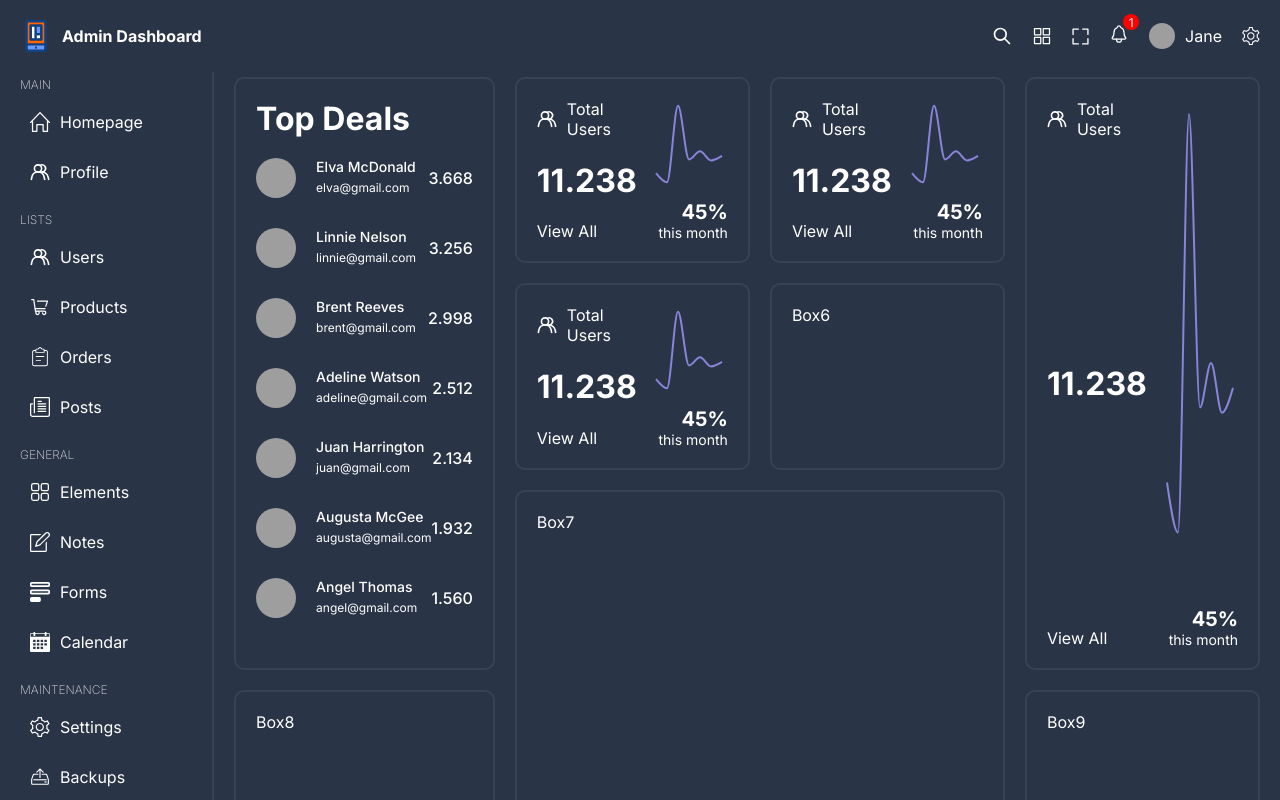
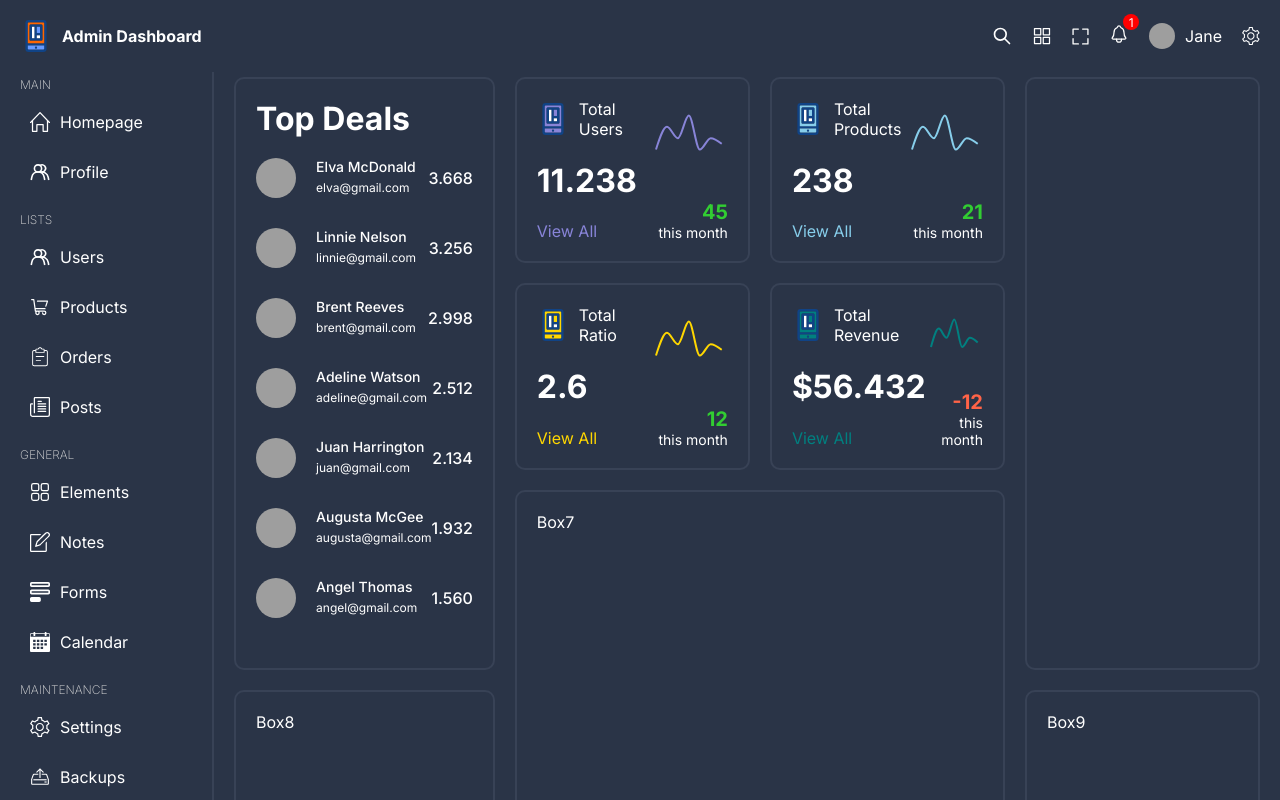
Before and after one commit to Alphairus/Admin-Dashboard, a React (Vite) app: page / in a window 1280 px wide. Shown: the top 800 px of the page. Built offline with nearby package versions, Linux system fonts and the light colour scheme; grey boxes are pictures that could not be loaded.

Commit message:
ChartBox component

```diff
--- a/src/components/chartBox/ChartBox.tsx
+++ b/src/components/chartBox/ChartBox.tsx
@@ -2,68 +2,31 @@
 import { Link } from "react-router-dom";
 import { ResponsiveContainer, LineChart, Line, Tooltip } from "recharts"
 
+type Props = {
+    color: string;
+    icon: string;
+    title: string;
+    dataKey: string;
+    number: number | string;
+    percentage: number;
+    chartData: object[];
+};
 
-const data = [
-    {
-      name: 'Page A',
-      uv: 4000,
-      pv: 2400,
-      amt: 2400,
-    },
-    {
-      name: 'Page B',
-      uv: 3000,
-      pv: 1398,
-      amt: 2210,
-    },
-    {
-      name: 'Page C',
-      uv: 2000,
-      pv: 9800,
-      amt: 2290,
-    },
-    {
-      name: 'Page D',
-      uv: 2780,
-      pv: 3908,
-      amt: 2000,
-    },
-    {
-      name: 'Page E',
-      uv: 1890,
-      pv: 4800,
-      amt: 2181,
-    },
-    {
-      name: 'Page F',
-      uv: 2390,
-      pv: 3800,
-      amt: 2500,
-    },
-    {
-      name: 'Page G',
-      uv: 3490,
-      pv: 4300,
-      amt: 2100,
-    },
-  ];
-
-
-const ChartBox = () => {
+const ChartBox = (props: Props) => {
   return (
     <div className="chartBox">
       <div className="boxInfo">
       <div className="title">
-        <img src="/user.svg" alt="" />
-        <span>Total Users</span>
+        <img src={props.icon} alt="" />
+        <span>{props.title}</span>
       </div>
-      <h1>11.238</h1>
-      <Link to="/">View All</Link>
+      <h1>{props.number}</h1>
+      <Link to="/" style={{color:props.color}}>View All</Link>
       </div>
       <div className="chartInfo">
         <div className="chart">
-        <ResponsiveContainer width="100%" height="100%">
-        <LineChart width={300} height={100} data={data}>
+        <ResponsiveContainer width="99%" height="100%">
+        <LineChart data={props.chartData}>
             <Tooltip
             contentStyle={{background:"transparent", border:"none"}}
             labelStyle={{display:"none"}}
@@ -71,8 +34,8 @@
             />
           <Line
             type="monotone"
-            dataKey="pv"
-            stroke="#8884d8"
+            dataKey={props.dataKey}
+            stroke={props.color}
             strokeWidth={2}
             dot={false}
            />
@@ -80,7 +43,12 @@
       </ResponsiveContainer>
         </div>
         <div className="texts">
-            <span className="percentage">45%</span>
+            <span
+                className="percentage"
+                style={{color: props.percentage < 0 ? "tomato" : "limegreen"}}
+            >
+                {props.percentage}
+            </span>
             <span className="duration">this month</span>
         </div>
       </div>
--- a/src/data.ts
+++ b/src/data.ts
@@ -165,3 +165,72 @@
       amount: "1.560",
     },
   ];
+
+  export const chartBoxUser = {
+    color: "#8884d8",
+    icon: "/userIcon.svg",
+    title: "Total Users",
+    number: "11.238",
+    dataKey: "users",
+    percentage: 45,
+    chartData: [
+      { name: "Sun", users: 400 },
+      { name: "Mon", users: 600 },
+      { name: "Tue", users: 500 },
+      { name: "Wed", users: 700 },
+      { name: "Thu", users: 400 },
+      { name: "Fri", users: 500 },
+      { name: "Sat", users: 450 },
+    ],
+  };
+  export const chartBoxProduct = {
+    color: "skyblue",
+    icon: "/productIcon.svg",
+    title: "Total Products",
+    number: "238",
+    dataKey: "products",
+    percentage: 21,
+    chartData: [
+      { name: "Sun", products: 400 },
+      { name: "Mon", products: 600 },
+      { name: "Tue", products: 500 },
+      { name: "Wed", products: 700 },
+      { name: "Thu", products: 400 },
+      { name: "Fri", products: 500 },
+      { name: "Sat", products: 450 },
+    ],
+  };
+  export const chartBoxRevenue = {
+    color: "teal",
+    icon: "/revenueIcon.svg",
+    title: "Total Revenue",
+    number: "$56.432",
+    dataKey: "revenue",
+    percentage: -12,
+    chartData: [
+      { name: "Sun", revenue: 400 },
+      { name: "Mon", revenue: 600 },
+      { name: "Tue", revenue: 500 },
+      { name: "Wed", revenue: 700 },
+      { name: "Thu", revenue: 400 },
+      { name: "Fri", revenue: 500 },
+      { name: "Sat", revenue: 450 },
+    ],
+  };
+  export const chartBoxConversion = {
+    color: "gold",
+    icon: "/conversionIcon.svg",
+    title: "Total Ratio",
+    number: "2.6",
+    dataKey: "ratio",
+    percentage: 12,
+    chartData: [
+      { name: "Sun", ratio: 400 },
+      { name: "Mon", ratio: 600 },
+      { name: "Tue", ratio: 500 },
+      { name: "Wed", ratio: 700 },
+      { name: "Thu", ratio: 400 },
+      { name: "Fri", ratio: 500 },
+      { name: "Sat", ratio: 450 },
+    ],
+  };
--- a/src/pages/home/Home.tsx
+++ b/src/pages/home/Home.tsx
@@ -1,5 +1,6 @@
 import ChartBox from "../../components/chartBox/ChartBox"
 import TopBox from "../../components/topBox/TopBox"
+import { chartBoxConversion, chartBoxProduct, chartBoxRevenue, chartBoxUser } from "../../data"
 import "./home.scss"
 
 const Home = () => {
@@ -8,11 +9,11 @@
       <div className="box box1">
         <TopBox />
       </div>
-      <div className="box box2"><ChartBox/></div>
-      <div className="box box3"><ChartBox/></div>
-      <div className="box box4"><ChartBox/></div>
-      <div className="box box5"><ChartBox/></div>
-      <div className="box box6">Box6</div>
+      <div className="box box2"><ChartBox {...chartBoxUser}/></div>
+      <div className="box box3"><ChartBox {...chartBoxProduct}/></div>
+      <div className="box box4"></div>
+      <div className="box box5"><ChartBox {...chartBoxConversion}/></div>
+      <div className="box box6"><ChartBox {...chartBoxRevenue}/></div>
       <div className="box box7">Box7</div>
       <div className="box box8">Box8</div>
       <div className="box box9">Box9</div>
```
